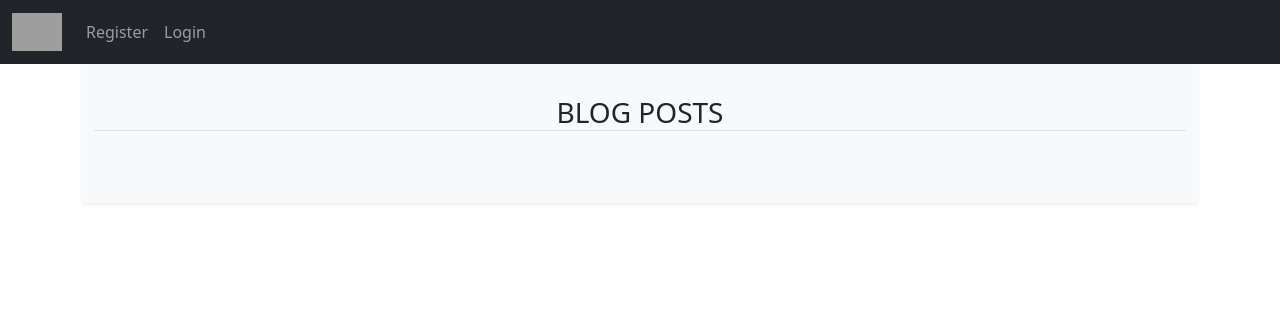
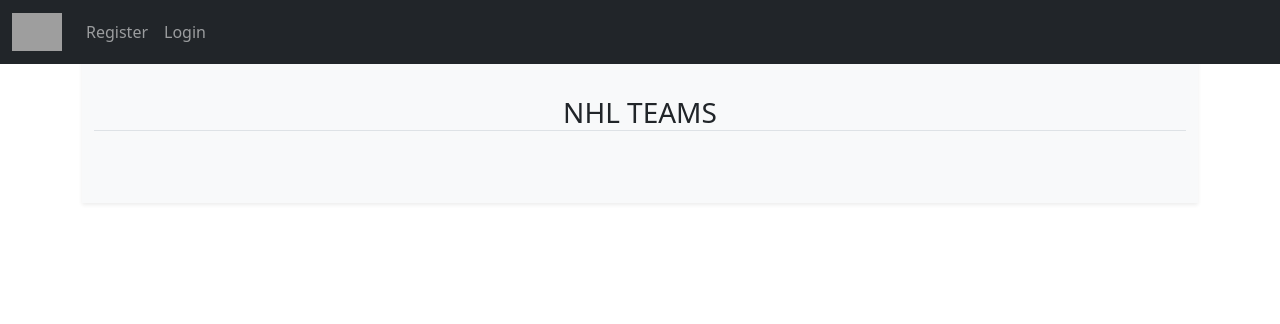
Before and after one commit to SalihTpc/blog-Project, a Django app: page / in a window 1280 px wide. Shown: the top 324 px of the page. Run offline with Django 4.2, Linux system fonts and the light colour scheme; data that the repository does not hold is empty; grey boxes are pictures that could not be loaded.

Commit message:
home page title changed

```diff
--- a/mev/templates/home.html
+++ b/mev/templates/home.html
@@ -5,7 +5,7 @@
     <div class="row">
       <div class="col-12 ">
         <h3 class="text-uppercase text-center border-bottom mb-4">
-          Blog Posts
+          nhl teams
         </h3>
       </div>
     </div>
```
